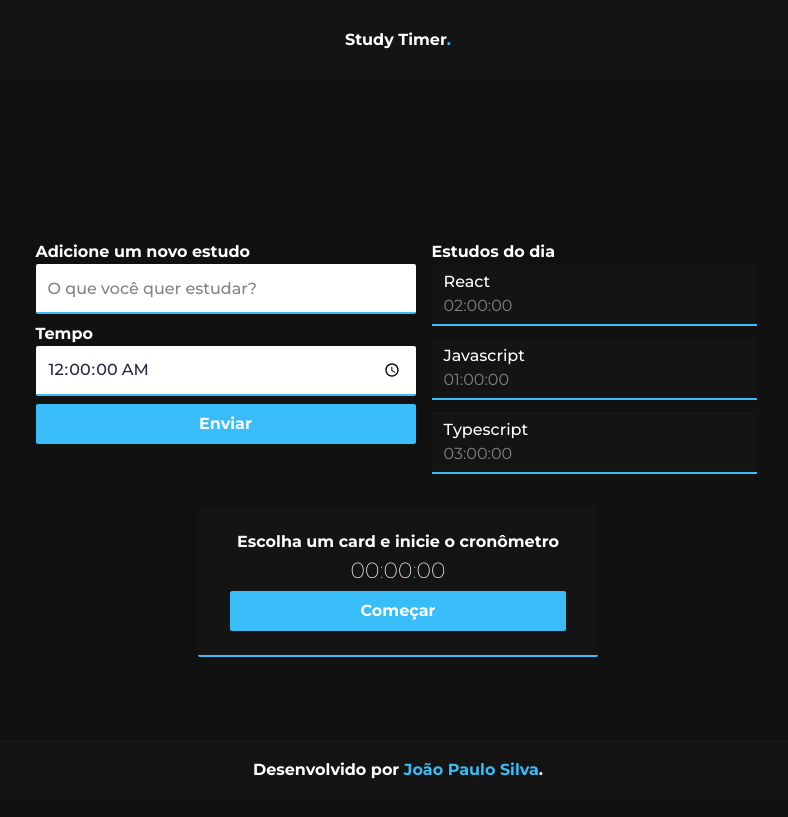
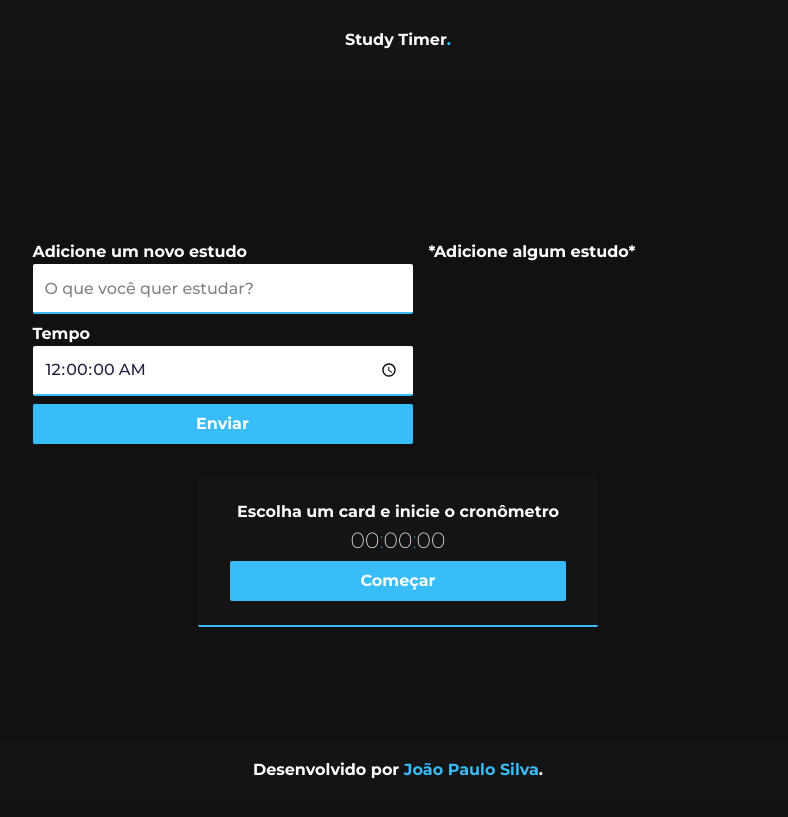
Before and after one commit to Joao0028/study-timer, a React (Create React App) app: page / in a window 1280 px wide. Shown: the whole page, without its empty margins (242-1030 px from the left). Built offline with nearby package versions, Linux system fonts and the light colour scheme.

Commit message:
fazendo a lógica e tipando componentes

```diff
--- a/package.json
+++ b/package.json
@@ -14,6 +14,7 @@
     "react-dom": "^18.2.0",
     "react-scripts": "5.0.1",
     "typescript": "^4.9.5",
+    "uuid": "^9.0.1",
     "web-vitals": "^2.1.4"
   },
   "scripts": {
@@ -41,6 +42,7 @@
     ]
   },
   "devDependencies": {
+    "@types/uuid": "^9.0.5",
     "sass": "^1.69.3",
     "tailwindcss": "^3.3.3"
   }
--- a/src/components/Formulario/index.tsx
+++ b/src/components/Formulario/index.tsx
@@ -1,5 +1,6 @@
 import React, { useState } from "react";
 import Botao from "../Botao";
+import { v4 as uuidv4 } from "uuid";
 
 interface PropsState {
   tarefa: string;
@@ -16,9 +17,21 @@ export default function Formulario(props: Props) {
     tempo: "00:00:00",
   });
 
-  function adicionarTarefa(e:React.FormEvent<HTMLFormElement>){
+  function adicionarTarefa(e: React.FormEvent<HTMLFormElement>) {
     e.preventDefault();
-    props.setTarefas((tarefas) => [...tarefas, state]);
+    props.setTarefas((tarefas) => [
+      ...tarefas,
+      {
+        ...state,
+        selecionado:false,
+        completado:false,
+        id: uuidv4()
+      },
+    ]);
+    setState({
+      tarefa: "",
+      tempo: "00:00:00",
+    });
   }
 
   return (
@@ -59,7 +72,7 @@ export default function Formulario(props: Props) {
           required
         />
       </div>
-      <Botao type="submit"/>
+      <Botao type="submit" />
     </form>
   );
 }
--- a/src/components/Lista/index.tsx
+++ b/src/components/Lista/index.tsx
@@ -1,13 +1,11 @@
+import TarefasLista from "../../types/tarefa";
 import Item from "./Item";
 
-interface TarefasLista {
-  tarefas: { tarefa: string; tempo: string }[];
-}
-
-export default function Lista({ tarefas }: TarefasLista) {
+export default function Lista({tarefas}:{ tarefas: TarefasLista[]}) {
+  const palavra = tarefas.length > 0? "Estudos do dia" : "*Adicione algum estudo*"
   return (
-    <aside className="max-[500px]:mb-[1em]">
-      <h2 className="font-bold">Estudos do dia</h2>
+    <aside className="max-[500px]:mb-[1em] max-md:w-[430px] w-[335px] max-[500px]:w-[330px]">
+      <h2 className="font-bold">{palavra}</h2>
       <ul className="scrolUl">
         {tarefas.map((item, index) => (
           <Item {...item} key={index} />
--- a/src/pages/App.tsx
+++ b/src/pages/App.tsx
@@ -7,20 +7,7 @@ import Cronometro from "../components/Cronometro";
 import { useState } from "react";
 
 function App() {
-  let [tarefas , setTarefas] = useState([
-    {
-      tarefa: "React",
-      tempo: "02:00:00",
-    },
-    {
-      tarefa: "Javascript",
-      tempo: "01:00:00",
-    },
-    {
-      tarefa: "Typescript",
-      tempo: "03:00:00",
-    },
-  ]);
+  let [tarefas , setTarefas] = useState<any[]>([]);
 
   return (
     <section>
--- /dev/null
+++ b/src/types/tarefa.ts
@@ -0,0 +1,7 @@
+export default interface TarefasLista {
+    tarefa: string;
+    tempo: string;
+    selecionado?: boolean;
+    completado?:boolean;
+    id?: string
+}
```
Also changed, not shown: src/components/Lista/Item/index.tsx (+4 -7 lines), 1 other file (tests, documents, lock files or other folders).
